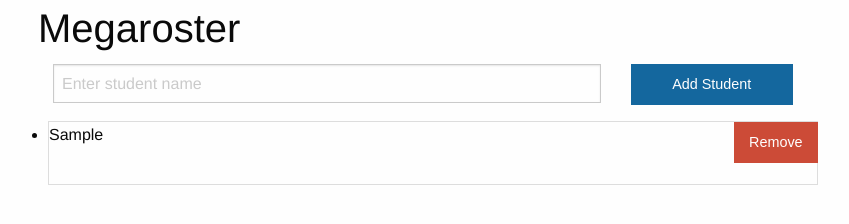
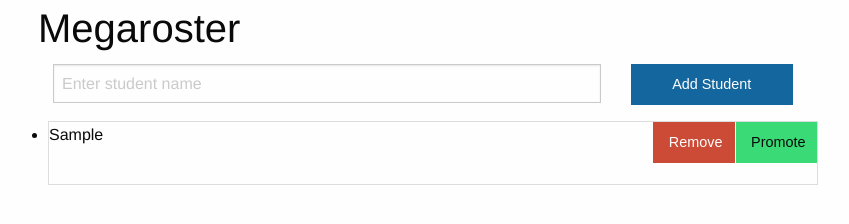
Before and after one commit to tsettle44/hw3-megaroster, a plain HTML site: page index.html in a window 1280 px wide. Both pictures are taken after typing "Sample" into the empty fields and a click on the button "Add Student". Shown: the whole page, without its empty margins (217-1066 px from the left). Drawn offline with Linux system fonts and the light colour scheme.

Commit message:
added promote button

```diff
--- a/index.html
+++ b/index.html
@@ -36,6 +36,7 @@
               <span class="student-name"></span>
               <span class="actions expanded button-group">
                 <button type="button" class="remove button alert">Remove</button>
+                <button type="button" class="success button promote">Promote</button>
               </span>
             </li>
           </ul>
```
